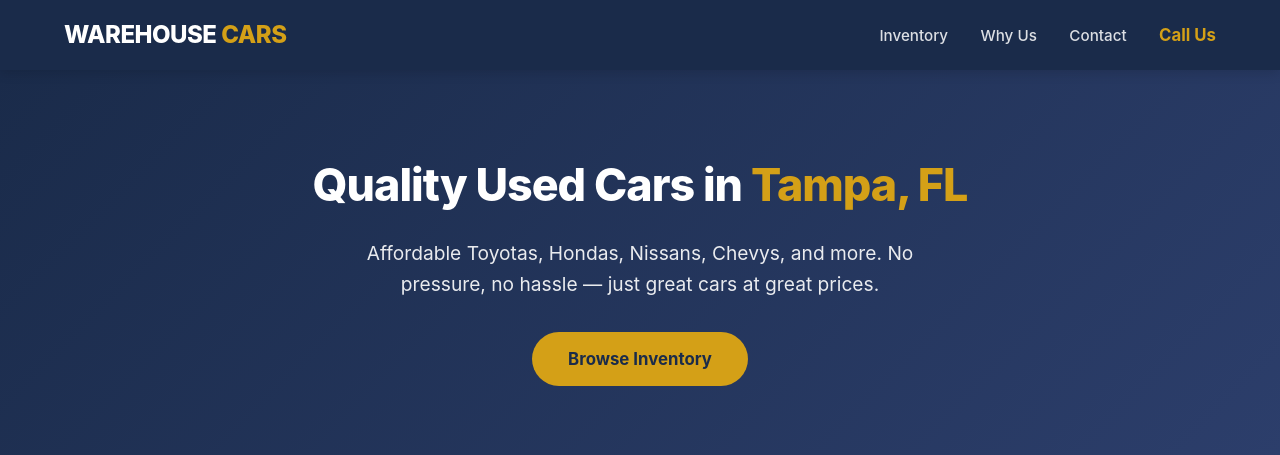
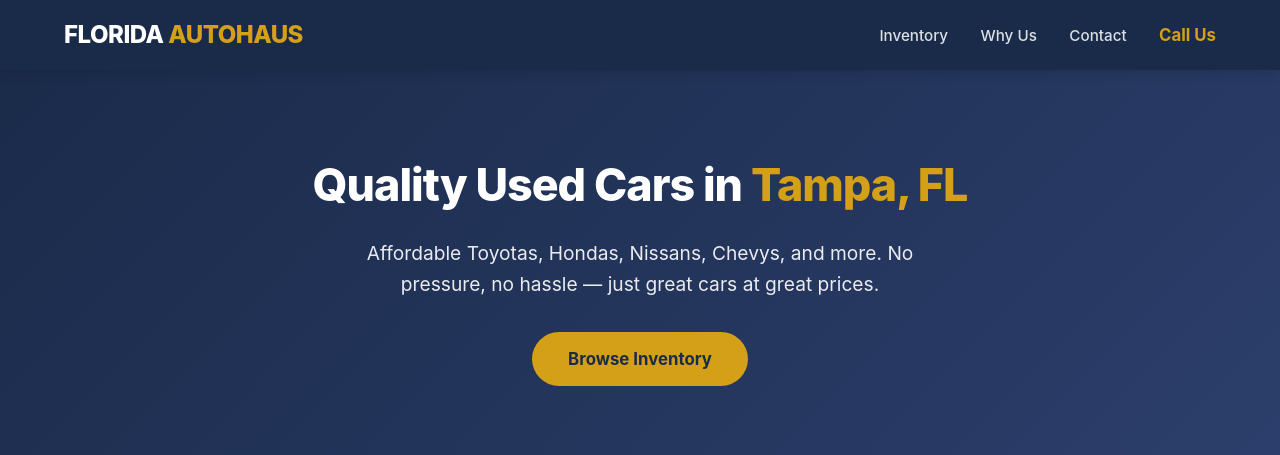
Before and after one commit to Simplufy/warehousecarstampa, a Node server app: page / in a window 1280 px wide. Shown: the top 455 px of the page. Run offline with Node 20, Linux system fonts and the light colour scheme; data comes from the database, SQL or seed files in the repository; data that the repository does not hold is empty; some libraries are stand-ins or nearby versions.

Commit message:
Rebrand from Warehouse Cars Tampa to Florida Autohaus
Updates the business name sitewide across all 17 files:
- Server routes, page titles, meta descriptions
- SEO content, evergreen content, and schema markup
- Header logo, footer copyright, and all EJS templates
- Static HTML pages (home, contact, car detail, admin)
- Package name/description
- Domain references (floridaautohaus.com)
- Email references (info@floridaautohaus.com)

https://claude.ai/code/session_013NAmwBsXQi6ovaT7g23Bx4

```diff
--- a/package.json
+++ b/package.json
@@ -1,7 +1,7 @@
 {
-  "name": "warehousecarstampa",
+  "name": "floridaautohaus",
   "version": "1.0.0",
-  "description": "Warehouse Cars Tampa - Quality Used Cars in Tampa, FL",
+  "description": "Florida Autohaus - Quality Used Cars in Tampa, FL",
   "main": "server.js",
   "scripts": {
     "start": "node server.js",
--- a/public/admin.html
+++ b/public/admin.html
@@ -3,7 +3,7 @@
 <head>
   <meta charset="UTF-8">
   <meta name="viewport" content="width=device-width, initial-scale=1.0">
-  <title>Admin - Warehouse Cars Tampa</title>
+  <title>Admin - Florida Autohaus</title>
   <meta name="robots" content="noindex, nofollow">
   <style>
     * { margin: 0; padding: 0; box-sizing: border-box; }
--- a/public/index.html
+++ b/public/index.html
@@ -3,26 +3,26 @@
 <head>
   <meta charset="UTF-8">
   <meta name="viewport" content="width=device-width, initial-scale=1.0">
-  <title>Warehouse Cars Tampa | Quality Used Cars in Tampa, FL</title>
-  <meta name="description" content="Warehouse Cars Tampa offers quality used Toyotas, Hondas, Nissans, Chevys and more at affordable prices in Tampa, Florida. Browse our inventory today!">
-  <meta name="keywords" content="used cars Tampa, affordable used cars, Toyota, Honda, Nissan, Chevy, used car dealership Tampa FL, Warehouse Cars Tampa">
+  <title>Florida Autohaus | Quality Used Cars in Tampa, FL</title>
+  <meta name="description" content="Florida Autohaus offers quality used Toyotas, Hondas, Nissans, Chevys and more at affordable prices in Tampa, Florida. Browse our inventory today!">
+  <meta name="keywords" content="used cars Tampa, affordable used cars, Toyota, Honda, Nissan, Chevy, used car dealership Tampa FL, Florida Autohaus">
   <meta name="robots" content="index, follow">
-  <link rel="canonical" href="https://warehousecarstampa.com">
+  <link rel="canonical" href="https://floridaautohaus.com">
 
   <!-- Open Graph -->
-  <meta property="og:title" content="Warehouse Cars Tampa | Quality Used Cars">
-  <meta property="og:description" content="Browse quality used Toyotas, Hondas, Nissans, Chevys and more at Warehouse Cars Tampa.">
+  <meta property="og:title" content="Florida Autohaus | Quality Used Cars">
+  <meta property="og:description" content="Browse quality used Toyotas, Hondas, Nissans, Chevys and more at Florida Autohaus.">
   <meta property="og:type" content="website">
-  <meta property="og:url" content="https://warehousecarstampa.com">
+  <meta property="og:url" content="https://floridaautohaus.com">
 
   <!-- Schema.org structured data for SEO -->
   <script type="application/ld+json">
   {
     "@context": "https://schema.org",
     "@type": "AutoDealer",
-    "name": "Warehouse Cars Tampa",
+    "name": "Florida Autohaus",
     "description": "Quality used cars at affordable prices in Tampa, FL",
-    "url": "https://warehousecarstampa.com",
+    "url": "https://floridaautohaus.com",
     "address": {
       "@type": "PostalAddress",
       "addressLocality": "Tampa",
@@ -393,7 +393,7 @@
   <!-- HEADER -->
   <header>
     <div class="header-inner">
-      <div class="logo">WAREHOUSE <span>CARS</span></div>
+      <div class="logo">FLORIDA <span>AUTOHAUS</span></div>
       <nav>
         <a href="#inventory">Inventory</a>
         <a href="#why-us">Why Us</a>
@@ -446,7 +446,7 @@
 
   <!-- WHY US -->
   <section class="why-us" id="why-us">
-    <h2 class="section-title" style="padding-top:60px;">Why Warehouse Cars Tampa?</h2>
+    <h2 class="section-title" style="padding-top:60px;">Why Florida Autohaus?</h2>
     <p class="section-subtitle">We make buying a used car simple and stress-free</p>
     <div class="features">
       <div class="feature">
@@ -482,7 +482,7 @@
 
   <!-- FOOTER -->
   <footer>
-    <p>&copy; 2026 <strong>Warehouse Cars Tampa</strong> &mdash; Quality Used Cars in Tampa, FL</p>
+    <p>&copy; 2026 <strong>Florida Autohaus</strong> &mdash; Quality Used Cars in Tampa, FL</p>
   </footer>
 
   <script>
--- a/server.js
+++ b/server.js
@@ -414,7 +414,7 @@ app.get('/browse', (req, res) => {
 
   renderPage(res, 'browse', {
     makes, models, bodyStyles, prices, guides, comparisons, areas, helpers,
-    pageTitle: 'Browse Used Cars by Make, Model, Price & More | Warehouse Cars Tampa',
+    pageTitle: 'Browse Used Cars by Make, Model, Price & More | Florida Autohaus',
     metaDescription: 'Browse our complete selection of used cars in Tampa by make, model, price range, body style, and more. Find buying guides, model comparisons, and nearby locations.',
     canonicalUrl: helpers.absoluteUrl('/browse'),
     schema: helpers.buildSchemaScripts([
@@ -793,8 +793,8 @@ app.get('/car/:slug', (req, res, next) => {
 
   renderPage(res, 'car-detail', {
     car, similarCars, helpers,
-    pageTitle: `${car.year} ${car.make} ${car.model} for Sale | Warehouse Cars Tampa`,
-    metaDescription: `${car.year} ${car.make} ${car.model} for sale at Warehouse Cars Tampa in Tampa, FL. ${car.mileage ? car.mileage.toLocaleString() + ' miles.' : ''} $${car.price.toLocaleString()}.`,
+    pageTitle: `${car.year} ${car.make} ${car.model} for Sale | Florida Autohaus`,
+    metaDescription: `${car.year} ${car.make} ${car.model} for sale at Florida Autohaus in Tampa, FL. ${car.mileage ? car.mileage.toLocaleString() + ' miles.' : ''} $${car.price.toLocaleString()}.`,
     canonicalUrl: helpers.absoluteUrl(helpers.carUrl(car)),
     ogType: 'product',
     ogImage: car.image ? helpers.absoluteUrl(car.image) : undefined,
@@ -818,8 +818,8 @@ app.get('/car/:slug', (req, res, next) => {
 app.get('/contact', (req, res) => {
   renderPage(res, 'contact', {
     helpers,
-    pageTitle: 'Contact Us | Warehouse Cars Tampa',
-    metaDescription: 'Contact Warehouse Cars Tampa about our quality used cars. Schedule a test drive, ask about financing, or request more info.',
+    pageTitle: 'Contact Us | Florida Autohaus',
+    metaDescription: 'Contact Florida Autohaus about our quality used cars. Schedule a test drive, ask about financing, or request more info.',
     canonicalUrl: helpers.absoluteUrl('/contact'),
     schema: helpers.buildSchemaScripts([
       helpers.buildAutoDealerSchema(),
@@ -841,12 +841,12 @@ function renderHomepage(res) {
 
   renderPage(res, 'home', {
     cars, makes, bodyStyles, stats, helpers,
-    pageTitle: 'Warehouse Cars Tampa | Quality Used Cars in Tampa, FL',
-    metaDescription: `Warehouse Cars Tampa offers ${stats.total_count} quality used Toyotas, Hondas, Nissans, Chevys and more at affordable prices in Tampa, Florida. Browse our inventory today!`,
+    pageTitle: 'Florida Autohaus | Quality Used Cars in Tampa, FL',
+    metaDescription: `Florida Autohaus offers ${stats.total_count} quality used Toyotas, Hondas, Nissans, Chevys and more at affordable prices in Tampa, Florida. Browse our inventory today!`,
     canonicalUrl: helpers.absoluteUrl('/'),
     schema: helpers.buildSchemaScripts([
       helpers.buildAutoDealerSchema(),
-      helpers.buildItemListSchema(cars.filter(c => c.featured).slice(0, 8), 'Featured Vehicles at Warehouse Cars Tampa', '/')
+      helpers.buildItemListSchema(cars.filter(c => c.featured).slice(0, 8), 'Featured Vehicles at Florida Autohaus', '/')
     ]),
     crumbs: []
   });
@@ -858,7 +858,7 @@ app.use((req, res) => {
   res.status(404);
   renderPage(res, '404', {
     helpers,
-    pageTitle: 'Page Not Found | Warehouse Cars Tampa',
+    pageTitle: 'Page Not Found | Florida Autohaus',
     metaDescription: 'The page you are looking for could not be found. Browse our inventory of quality used cars in Tampa, FL.',
     canonicalUrl: helpers.absoluteUrl('/'),
     robots: 'noindex, follow',
@@ -869,6 +869,6 @@ app.use((req, res) => {
 // ============ START SERVER ============
 
 app.listen(PORT, () => {
-  console.log(`Warehouse Cars Tampa running at http://localhost:${PORT}`);
+  console.log(`Florida Autohaus running at http://localhost:${PORT}`);
   console.log(`Admin panel: http://localhost:${PORT}/admin`);
 });
--- a/views/layouts/base.ejs
+++ b/views/layouts/base.ejs
@@ -11,7 +11,7 @@
   <meta property="og:description" content="<%= typeof ogDescription !== 'undefined' ? ogDescription : metaDescription %>">
   <meta property="og:type" content="<%= typeof ogType !== 'undefined' ? ogType : 'website' %>">
   <meta property="og:url" content="<%= canonicalUrl %>">
-  <meta property="og:site_name" content="Warehouse Cars Tampa">
+  <meta property="og:site_name" content="Florida Autohaus">
   <link rel="stylesheet" href="/css/styles.css">
   <%- typeof schema !== 'undefined' ? schema : '' %>
 </head>
--- a/views/pages/comparison.ejs
+++ b/views/pages/comparison.ejs
@@ -39,6 +39,6 @@
 
 <section class="cta">
   <h2>See These Vehicles In Person</h2>
-  <p>Nothing beats a test drive. Visit Warehouse Cars Tampa to see both options up close.</p>
+  <p>Nothing beats a test drive. Visit Florida Autohaus to see both options up close.</p>
   <a href="/contact" class="hero-btn">Schedule a Test Drive</a>
 </section>
--- a/views/pages/contact.ejs
+++ b/views/pages/contact.ejs
@@ -24,7 +24,7 @@
       <h3>Contact Info</h3>
       <div class="contact-item"><span class="contact-icon">&#128222;</span><div class="contact-text"><strong>Phone</strong><a href="tel:">Call us</a></div></div>
       <div class="contact-item"><span class="contact-icon">&#128205;</span><div class="contact-text"><strong>Location</strong>Tampa, FL</div></div>
-      <div class="contact-item"><span class="contact-icon">&#9993;</span><div class="contact-text"><strong>Email</strong>info@warehousecarstampa.com</div></div>
+      <div class="contact-item"><span class="contact-icon">&#9993;</span><div class="contact-text"><strong>Email</strong>info@floridaautohaus.com</div></div>
     </div>
     <div class="sidebar-card">
       <h3>Business Hours</h3>
--- a/views/pages/guide.ejs
+++ b/views/pages/guide.ejs
@@ -22,7 +22,7 @@
 </div>
 
 <section class="cta">
-  <h2>Find Your Perfect Car at Warehouse Cars Tampa</h2>
+  <h2>Find Your Perfect Car at Florida Autohaus</h2>
   <p>Browse our full inventory or contact us for personalized recommendations.</p>
   <a href="/inventory" class="hero-btn">Browse Inventory</a>
   <a href="/contact" class="hero-btn" style="margin-left:12px;background:white;color:var(--primary);">Contact Us</a>
--- a/views/pages/home.ejs
+++ b/views/pages/home.ejs
@@ -34,7 +34,7 @@
 </section>
 
 <section class="why-us" id="why-us">
-  <h2 class="section-title" style="padding-top:60px;">Why Warehouse Cars Tampa?</h2>
+  <h2 class="section-title" style="padding-top:60px;">Why Florida Autohaus?</h2>
   <p class="section-subtitle">We make buying a used car simple and stress-free</p>
   <div class="features">
     <div class="feature"><div class="feature-icon">&#128663;</div><h3>Quality Vehicles</h3><p>Every car is inspected to meet our quality standards before it hits the lot.</p></div>
--- a/views/pages/service.ejs
+++ b/views/pages/service.ejs
@@ -14,7 +14,7 @@
 
 <section class="cta">
   <h2>Ready to Get Started?</h2>
-  <p>Contact Warehouse Cars Tampa today. We're here to help!</p>
+  <p>Contact Florida Autohaus today. We're here to help!</p>
   <a href="/contact" class="hero-btn">Contact Us</a>
   <a href="/inventory" class="hero-btn" style="margin-left:12px;background:white;color:var(--primary);">Browse Inventory</a>
 </section>
--- a/views/partials/footer.ejs
+++ b/views/partials/footer.ejs
@@ -6,5 +6,5 @@
     <a href="/guides/used-car-buying-guide-tampa">Guides</a>
     <a href="/contact">Contact</a>
   </div>
-  <p>&copy; 2026 <strong>Warehouse Cars Tampa</strong> &mdash; Quality Used Cars in Tampa, FL</p>
+  <p>&copy; 2026 <strong>Florida Autohaus</strong> &mdash; Quality Used Cars in Tampa, FL</p>
 </footer>
--- a/views/partials/header.ejs
+++ b/views/partials/header.ejs
@@ -1,6 +1,6 @@
 <header>
   <div class="header-inner">
-    <a href="/" class="logo">WAREHOUSE <span>CARS</span></a>
+    <a href="/" class="logo">FLORIDA <span>AUTOHAUS</span></a>
     <nav>
       <a href="/inventory">Inventory</a>
       <a href="/browse">Browse</a>
```
Also changed, not shown: public/car.html (+6 -6 lines), public/contact.html (+5 -5 lines), lib/evergreen-content.js, lib/seo-content.js, lib/seo-helpers.js.
